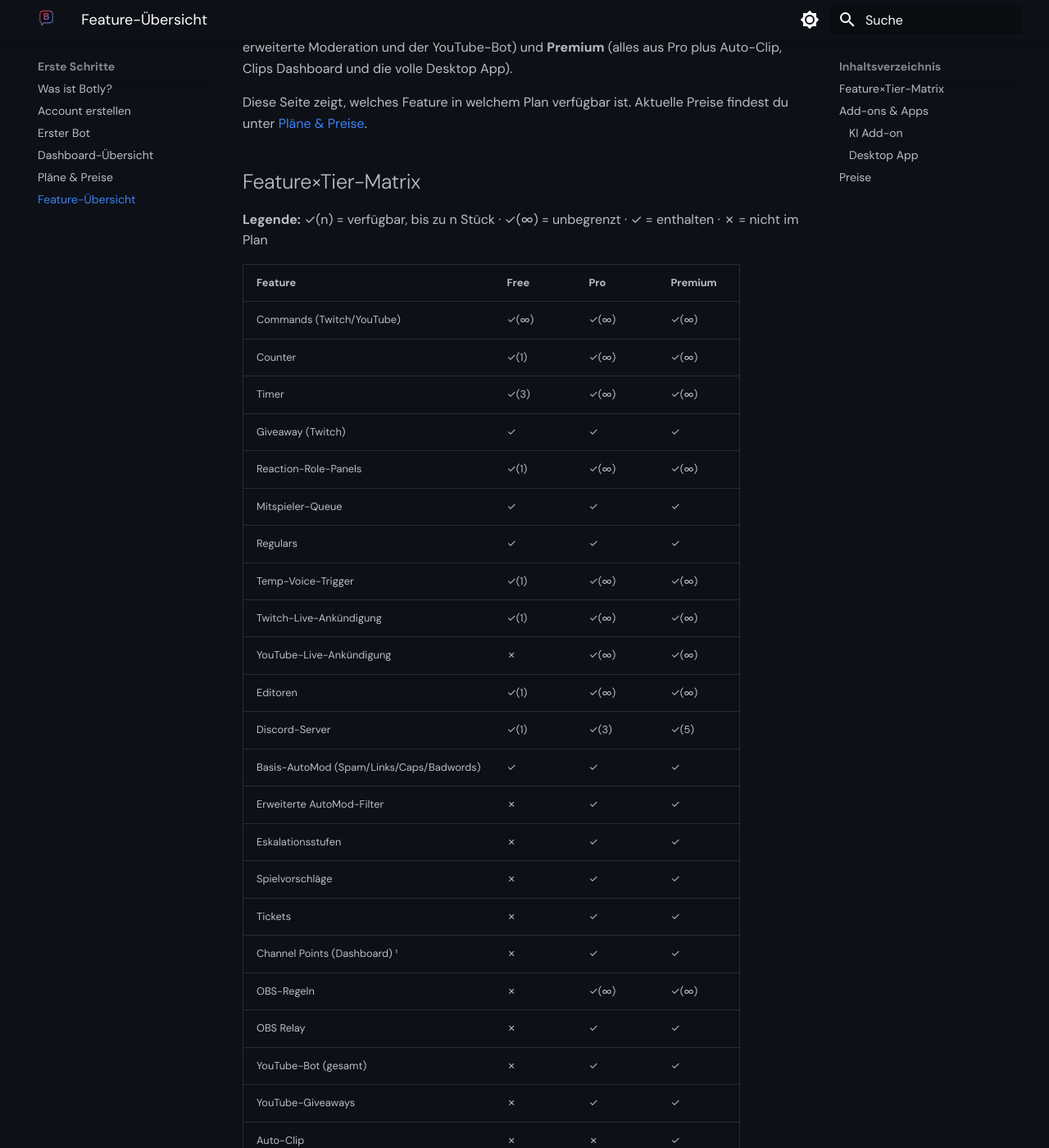
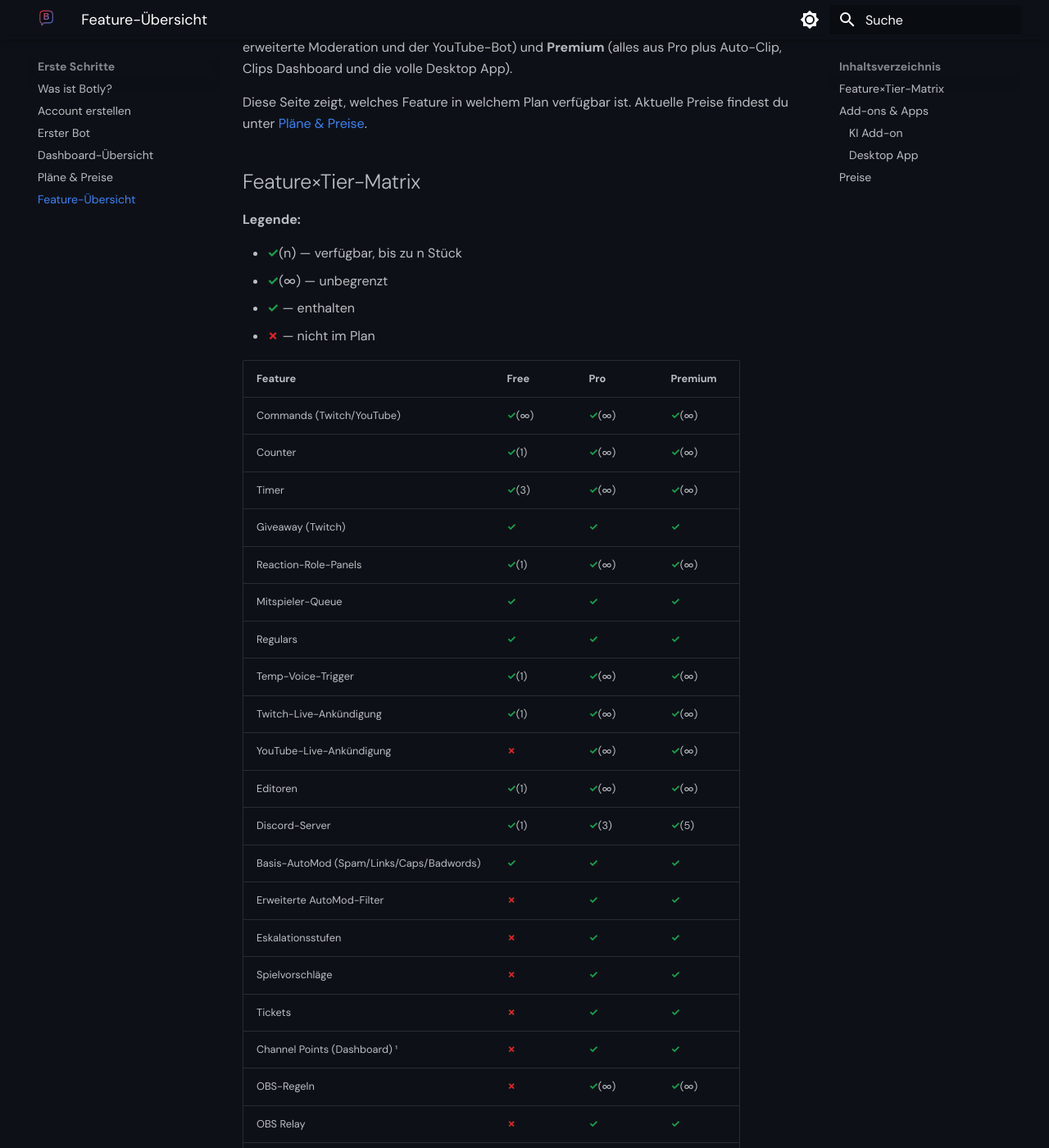
Before and after one commit to thymply/botly-docs, an MkDocs documentation site: the page built from docs/erste-schritte/feature-uebersicht.md, in a window 1280 px wide and 1400 px high, scrolled down 220 px. Shown: the whole window at 82% size. Built offline with MkDocs 1.6.1 and Material for MkDocs 9.7.7, drawn with Linux system fonts in a browser that asks for light colours.

Commit message:
docs: Pro 5,99€, Support-Tabelle raus, Matrix-Optik (Legende vertikal + ✓grün/✗rot)
- plaene.md: Pro 4,99->5,99€/Monat (jährlich 49,90->59,90€, abgeleitete Werte
  konsistent nachgezogen); Support-Sektion entfernt (keine Ersatz-Zusage)
- feature-uebersicht.md: Legende als vertikale Liste; alle ✓/✗ über
  .j-yes/.j-no farbig, (n)/(∞) bleibt Text neben dem Symbol
- extra.css: .j-yes (#16a34a) + .j-no (#dc2626)

Premium unverändert.

```diff
--- a/docs/erste-schritte/feature-uebersicht.md
+++ b/docs/erste-schritte/feature-uebersicht.md
@@ -11,34 +11,39 @@ Diese Seite zeigt, welches Feature in welchem Plan verfügbar ist. Aktuelle Prei
 
 ## Feature×Tier-Matrix
 
-**Legende:** ✓(n) = verfügbar, bis zu n Stück · ✓(∞) = unbegrenzt · ✓ = enthalten · ✗ = nicht im Plan
+**Legende:**
+
+- <span class="j-yes">✓</span>(n) — verfügbar, bis zu n Stück
+- <span class="j-yes">✓</span>(∞) — unbegrenzt
+- <span class="j-yes">✓</span> — enthalten
+- <span class="j-no">✗</span> — nicht im Plan
 
 | Feature | Free | Pro | Premium |
 |---|---|---|---|
-| Commands (Twitch/YouTube) | ✓(∞) | ✓(∞) | ✓(∞) |
-| Counter | ✓(1) | ✓(∞) | ✓(∞) |
-| Timer | ✓(3) | ✓(∞) | ✓(∞) |
-| Giveaway (Twitch) | ✓ | ✓ | ✓ |
-| Reaction-Role-Panels | ✓(1) | ✓(∞) | ✓(∞) |
-| Mitspieler-Queue | ✓ | ✓ | ✓ |
-| Regulars | ✓ | ✓ | ✓ |
-| Temp-Voice-Trigger | ✓(1) | ✓(∞) | ✓(∞) |
-| Twitch-Live-Ankündigung | ✓(1) | ✓(∞) | ✓(∞) |
-| YouTube-Live-Ankündigung | ✗ | ✓(∞) | ✓(∞) |
-| Editoren | ✓(1) | ✓(∞) | ✓(∞) |
-| Discord-Server | ✓(1) | ✓(3) | ✓(5) |
-| Basis-AutoMod (Spam/Links/Caps/Badwords) | ✓ | ✓ | ✓ |
-| Erweiterte AutoMod-Filter | ✗ | ✓ | ✓ |
-| Eskalationsstufen | ✗ | ✓ | ✓ |
-| Spielvorschläge | ✗ | ✓ | ✓ |
-| Tickets | ✗ | ✓ | ✓ |
-| Channel Points (Dashboard) ¹ | ✗ | ✓ | ✓ |
-| OBS-Regeln | ✗ | ✓(∞) | ✓(∞) |
-| OBS Relay | ✗ | ✓ | ✓ |
-| YouTube-Bot (gesamt) | ✗ | ✓ | ✓ |
-| YouTube-Giveaways | ✗ | ✓ | ✓ |
-| Auto-Clip | ✗ | ✗ | ✓ |
-| Clips Dashboard | ✗ | ✗ | ✓ |
+| Commands (Twitch/YouTube) | <span class="j-yes">✓</span>(∞) | <span class="j-yes">✓</span>(∞) | <span class="j-yes">✓</span>(∞) |
+| Counter | <span class="j-yes">✓</span>(1) | <span class="j-yes">✓</span>(∞) | <span class="j-yes">✓</span>(∞) |
+| Timer | <span class="j-yes">✓</span>(3) | <span class="j-yes">✓</span>(∞) | <span class="j-yes">✓</span>(∞) |
+| Giveaway (Twitch) | <span class="j-yes">✓</span> | <span class="j-yes">✓</span> | <span class="j-yes">✓</span> |
+| Reaction-Role-Panels | <span class="j-yes">✓</span>(1) | <span class="j-yes">✓</span>(∞) | <span class="j-yes">✓</span>(∞) |
+| Mitspieler-Queue | <span class="j-yes">✓</span> | <span class="j-yes">✓</span> | <span class="j-yes">✓</span> |
+| Regulars | <span class="j-yes">✓</span> | <span class="j-yes">✓</span> | <span class="j-yes">✓</span> |
+| Temp-Voice-Trigger | <span class="j-yes">✓</span>(1) | <span class="j-yes">✓</span>(∞) | <span class="j-yes">✓</span>(∞) |
+| Twitch-Live-Ankündigung | <span class="j-yes">✓</span>(1) | <span class="j-yes">✓</span>(∞) | <span class="j-yes">✓</span>(∞) |
+| YouTube-Live-Ankündigung | <span class="j-no">✗</span> | <span class="j-yes">✓</span>(∞) | <span class="j-yes">✓</span>(∞) |
+| Editoren | <span class="j-yes">✓</span>(1) | <span class="j-yes">✓</span>(∞) | <span class="j-yes">✓</span>(∞) |
+| Discord-Server | <span class="j-yes">✓</span>(1) | <span class="j-yes">✓</span>(3) | <span class="j-yes">✓</span>(5) |
+| Basis-AutoMod (Spam/Links/Caps/Badwords) | <span class="j-yes">✓</span> | <span class="j-yes">✓</span> | <span class="j-yes">✓</span> |
+| Erweiterte AutoMod-Filter | <span class="j-no">✗</span> | <span class="j-yes">✓</span> | <span class="j-yes">✓</span> |
+| Eskalationsstufen | <span class="j-no">✗</span> | <span class="j-yes">✓</span> | <span class="j-yes">✓</span> |
+| Spielvorschläge | <span class="j-no">✗</span> | <span class="j-yes">✓</span> | <span class="j-yes">✓</span> |
+| Tickets | <span class="j-no">✗</span> | <span class="j-yes">✓</span> | <span class="j-yes">✓</span> |
+| Channel Points (Dashboard) ¹ | <span class="j-no">✗</span> | <span class="j-yes">✓</span> | <span class="j-yes">✓</span> |
+| OBS-Regeln | <span class="j-no">✗</span> | <span class="j-yes">✓</span>(∞) | <span class="j-yes">✓</span>(∞) |
+| OBS Relay | <span class="j-no">✗</span> | <span class="j-yes">✓</span> | <span class="j-yes">✓</span> |
+| YouTube-Bot (gesamt) | <span class="j-no">✗</span> | <span class="j-yes">✓</span> | <span class="j-yes">✓</span> |
+| YouTube-Giveaways | <span class="j-no">✗</span> | <span class="j-yes">✓</span> | <span class="j-yes">✓</span> |
+| Auto-Clip | <span class="j-no">✗</span> | <span class="j-no">✗</span> | <span class="j-yes">✓</span> |
+| Clips Dashboard | <span class="j-no">✗</span> | <span class="j-no">✗</span> | <span class="j-yes">✓</span> |
 
 ¹ erfordert Twitch-Affiliate/Partner
 
--- a/docs/stylesheets/extra.css
+++ b/docs/stylesheets/extra.css
@@ -56,3 +56,13 @@
 [data-md-color-scheme="slate"] .md-footer-meta {
   background: #0a0c10 !important;
 }
+
+/* Feature-Matrix: Verfügbarkeits-Symbole */
+.j-yes {
+  color: #16a34a;
+  font-weight: 700;
+}
+.j-no {
+  color: #dc2626;
+  font-weight: 700;
+}
```
Also changed, not shown: docs/erste-schritte/plaene.md (+2 -10 lines).
